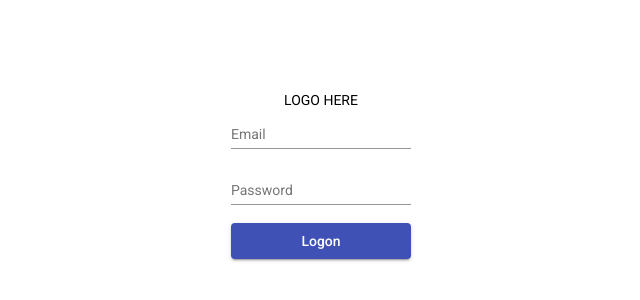
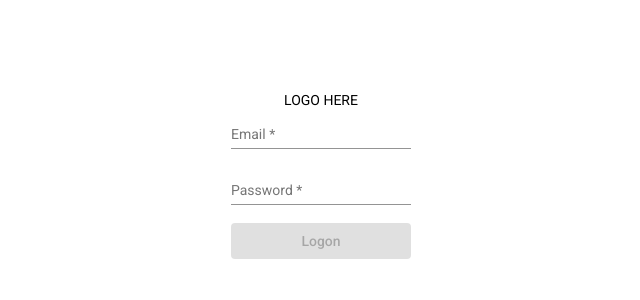
Before and after one commit to diegoserrat/finance-control, an Angular app: page /login in a window 1280 px wide. Shown: the part 226-526 px from the top of the page, without its empty margins (319-959 px from the left). Built offline with nearby package versions, Linux system fonts and the light colour scheme.

Commit message:
added formGroup to a login form

```diff
--- /dev/null
+++ b/src/app/core/services/login/login.service.ts
@@ -0,0 +1,16 @@
+import { Injectable } from '@angular/core';
+import { Login } from '../../../shared/models/interface/login.interface';
+
+@Injectable({
+  providedIn: 'root',
+})
+export class LoginService {
+  constructor() {}
+
+  post(payload: Login) {
+    if (payload.email === 'teste' && payload.password === '123456') {
+      return true;
+    }
+    return false;
+  }
+}
--- a/src/app/modules/login/login/login.component.html
+++ b/src/app/modules/login/login/login.component.html
@@ -10,14 +10,6 @@
                         placeholder="Ex. your@email.com"
                         name="email"
                         formControlName="email">
-                     <!-- [errorStateMatcher]="matcher" -->
-              <!-- <mat-hint>Errors appear instantly!</mat-hint> -->
-              <!-- <mat-error *ngIf="emailFormControl.hasError('email') && !emailFormControl.hasError('required')">
-                Please enter a valid email address
-              </mat-error> -->
-              <!-- <mat-error *ngIf="emailFormControl.hasError('required')">
-                Email is <strong>required</strong>
-              </mat-error> -->
             </mat-form-field>
             <mat-form-field>
                 <mat-label for="password">Password</mat-label>
@@ -28,7 +20,11 @@
                       name="password"
                       formControlName="password">
             </mat-form-field>
-            <button mat-raised-button color="primary">Logon</button>
+            <button
+                mat-raised-button
+                color="primary"
+                [disabled]="!loginForm.valid"
+                (click)="post()">Logon</button>
         </form>
     </div>
 </div>
--- a/src/app/modules/login/login/login.component.ts
+++ b/src/app/modules/login/login/login.component.ts
@@ -1,5 +1,8 @@
 import { Component, OnInit } from '@angular/core';
 import { FormGroup, FormControl, Validators } from '@angular/forms';
+
+import { LoginService } from '../../../core/services/login/login.service';
+import { Login } from './../../../shared/models/interface/login.interface';
 
 @Component({
   selector: 'app-login',
@@ -8,11 +11,22 @@ import { FormGroup, FormControl, Validators } from '@angular/forms';
 })
 export class LoginComponent implements OnInit {
   loginForm = new FormGroup({
-    email: new FormControl(''),
-    password: new FormControl(''),
+    email: new FormControl('', [Validators.required]),
+    password: new FormControl('', [
+      Validators.required,
+      Validators.minLength(4),
+    ]),
   });
 
-  constructor() {}
+  constructor(private loginService: LoginService) {}
 
   ngOnInit(): void {}
+
+  post(): void {
+    const payload: Login = {
+      email: this.loginForm.controls.email.value,
+      password: this.loginForm.controls.password.value,
+    };
+    console.log(this.loginService.post(payload));
+  }
 }
--- /dev/null
+++ b/src/app/shared/models/interface/login.interface.ts
@@ -0,0 +1,4 @@
+export interface Login {
+  email?: string;
+  password?: string;
+}
```
Also changed, not shown: 1 other file (tests, documents, lock files or other folders).
